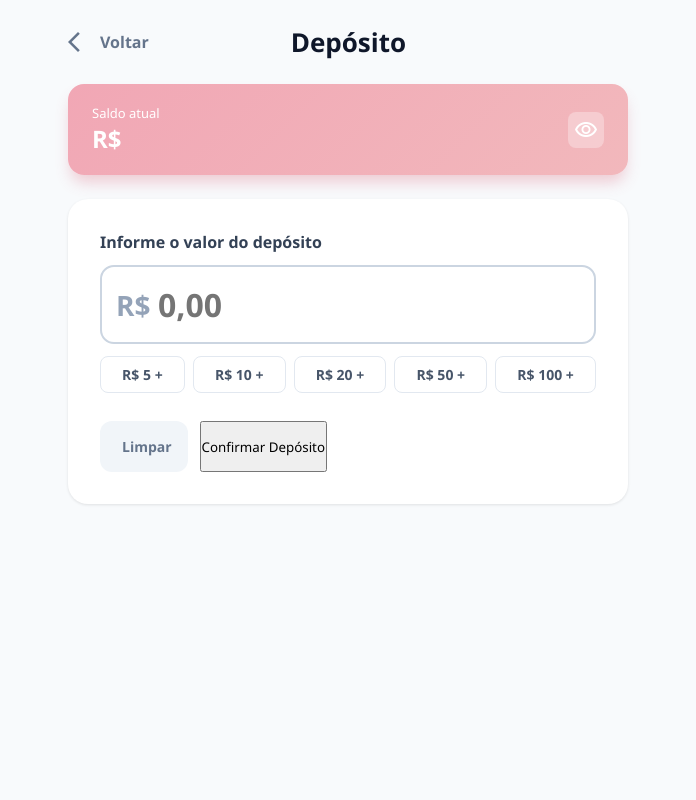
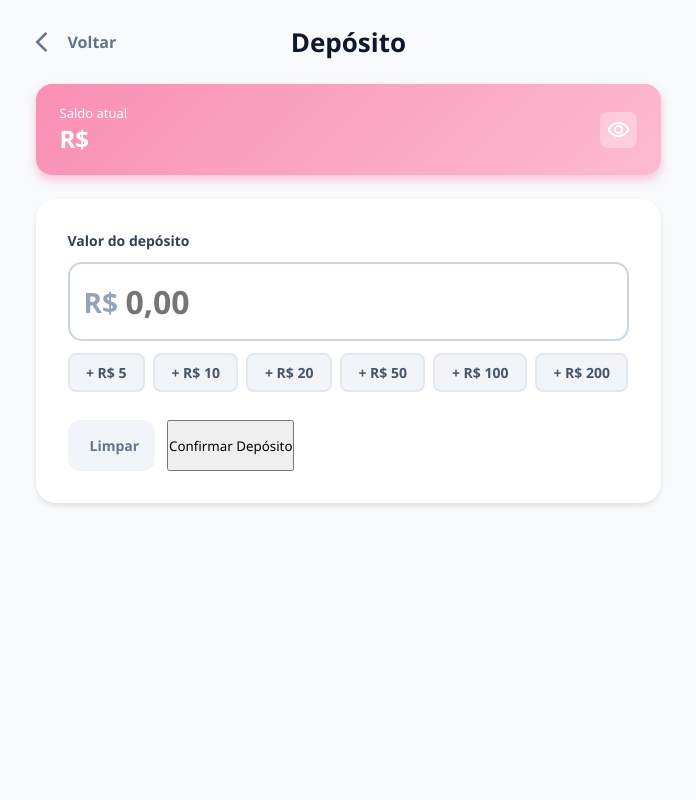
Before and after one commit to pedroluiz289/PigBank, a Spring app: template src/main/resources/templates/corrente/deposito.html in a window 1280 px wide. Shown: the whole page, without its empty margins (292-988 px from the left). Run offline with Thymeleaf, Linux system fonts and the light colour scheme; the template is opened without the code that fills it, so the values that code supplies are empty.

Commit message:
Continuacao

```diff
--- a/src/main/resources/static/css/corrente/deposito.css
+++ b/src/main/resources/static/css/corrente/deposito.css
@@ -4,13 +4,14 @@
 :root {
     --fonte: 'Segoe UI', Tahoma, Geneva, Verdana, sans-serif;
 
-    --cor-primaria: #F2B8BC;
-    --cor-segundaria: #f1a7b5;
+    --cor-primaria: #F98FB4;
+    --cor-segundaria: #FCBBD1;
 
     --cinza-900: #0f172a;
     --cinza-700: #334155;
     --cinza-600: #475569;
     --cinza-500: #64748b;
+    --cinza-300: #C4CAD2;
     --cinza-200: #e2e8f0;
     --cinza-100: #f1f5f9;
     --cinza-50: #f8fafc;
@@ -24,7 +25,7 @@
     --cor-fundo-saldo1: var(--cor-segundaria);
     --cor-fundo-saldo2: var(--cor-primaria);
     --cor-texto-saldo: white;
-    --cor-sombra-fundo-saldo: rgba(214, 92, 115, 0.3);
+    --cor-sombra-fundo-saldo: rgba(249, 143, 180, 0.5);
 
     --cor-icone-mostrar-saldo: white;
     --cor-fundo-mostrar-saldo: rgba(255, 255, 255, 0.3);
@@ -38,9 +39,10 @@
     --cor-borda-campo-saldo: #cbd5e1;
     --cor-texto-placeholder-campo: var(--cinza-900);
 
-    --cor-fundo-acao-rapida: white;
+    --cor-fundo-acao-rapida: var(--cinza-100);
     --cor-texto-acao-rapida: var(--cinza-600);
     --cor-borda-acao-rapida: var(--cinza-200);
+    --cor-borda-acao-rapida-hover: var(--cinza-300);
 
     --cor-fundo-botao-limpar: var(--cinza-100);
     --cor-texto-botao-limpar: var(--cinza-500);
@@ -63,7 +65,7 @@
 
 .main-container {
     width: 100%;
-    max-width: 560px;
+    max-width: 625px;
 }
 
 .header-topo {
@@ -95,7 +97,7 @@
 }
 
 .header-saldo {
-    background-image: linear-gradient(135deg, var(--cor-fundo-saldo1) 0%, var(--cor-fundo-saldo2) 100%);
+    background-image: linear-gradient(135deg, var(--cor-fundo-saldo2) 0%, var(--cor-fundo-saldo1) 100%);
     color: var(--cor-texto-saldo);
     padding: 20px 24px;
     border-radius: 16px;
@@ -103,7 +105,7 @@
     display: flex;
     align-items: center;
     justify-content: space-between;
-    box-shadow: 0px 10px 15px -3px var(--cor-sombra-fundo-saldo);
+    box-shadow: 0px 5px 10px var(--cor-sombra-fundo-saldo);
 }
 
 #header-saldo-titulo {
@@ -137,7 +139,7 @@
     background-color: var(--cor-fundo-card);
     border-radius: 20px;
     padding: 32px;
-    box-shadow: 0px 1px 3px var(--cor-sombra-card);
+    box-shadow: 0px 3px 5px var(--cor-sombra-card);
 }
 
 #campo-saldo {
@@ -148,7 +150,7 @@
 }
 
 label {
-    font-size: 16px;
+    font-size: 14px;
     font-weight: bold;
     color: var(--cor-texto-label);
     margin-bottom: 4px;
@@ -186,7 +188,7 @@ label {
 }
 
 .botao-rapido {
-    border: 1px solid var(--cor-borda-acao-rapida);
+    border: 2px solid var(--cor-borda-acao-rapida);
     background-color: var(--cor-fundo-acao-rapida);
     color: var(--cor-texto-acao-rapida);
     padding: 8px 12px;
@@ -195,6 +197,10 @@ label {
     cursor: pointer;
     font-weight: bold;
     flex-grow: 1;
+}
+
+.botao-rapido:hover {
+    border-color: var(--cor-borda-acao-rapida-hover);
 }
 
 #botoes-container {
--- a/src/main/resources/templates/corrente/deposito.html
+++ b/src/main/resources/templates/corrente/deposito.html
@@ -35,18 +35,19 @@
         <section class="card">
             <form th:action="@{/corrente/salvardeposito}" method="post" th:object="${usuario}">
                 <div id="campo-saldo">
-                    <label for="saldo">Informe o valor do depósito</label>
+                    <label for="saldo">Valor do depósito</label>
                     <div class="saldo-wrapper">
                         <span class="simbolo-saldo">R$</span>
                         <input type="text" name="saldo" id="saldo" class="saldo-input" placeholder="0,00" required>
                     </div>
                 </div>
                 <div id="valores-rapidos">
-                    <button class="botao-rapido" type="button" onclick="adicionarValor(5)">R$ 5 +</button>
-                    <button class="botao-rapido" type="button" onclick="adicionarValor(10)">R$ 10 +</button>
-                    <button class="botao-rapido" type="button" onclick="adicionarValor(20)">R$ 20 +</button>
-                    <button class="botao-rapido" type="button" onclick="adicionarValor(50)">R$ 50 +</button>
-                    <button class="botao-rapido" type="button" onclick="adicionarValor(100)">R$ 100 +</button>
+                    <button class="botao-rapido" type="button" onclick="adicionarValor(5)">+ R$ 5</button>
+                    <button class="botao-rapido" type="button" onclick="adicionarValor(10)">+ R$ 10</button>
+                    <button class="botao-rapido" type="button" onclick="adicionarValor(20)">+ R$ 20</button>
+                    <button class="botao-rapido" type="button" onclick="adicionarValor(50)">+ R$ 50</button>
+                    <button class="botao-rapido" type="button" onclick="adicionarValor(100)">+ R$ 100</button>
+                    <button class="botao-rapido" type="button" onclick="adicionarValor(200)">+ R$ 200</button>
                 </div>
                 <div id="botoes-container">
                     <button type="reset" id="botao-limpar">
```
Also changed, not shown: src/main/java/com/example/demo/models/Corrente.java (+10 -0 lines), src/main/resources/static/css/corrente/dashboard.css (+75 -2 lines), src/main/resources/templates/corrente/corrente.html (+10 -4 lines).
